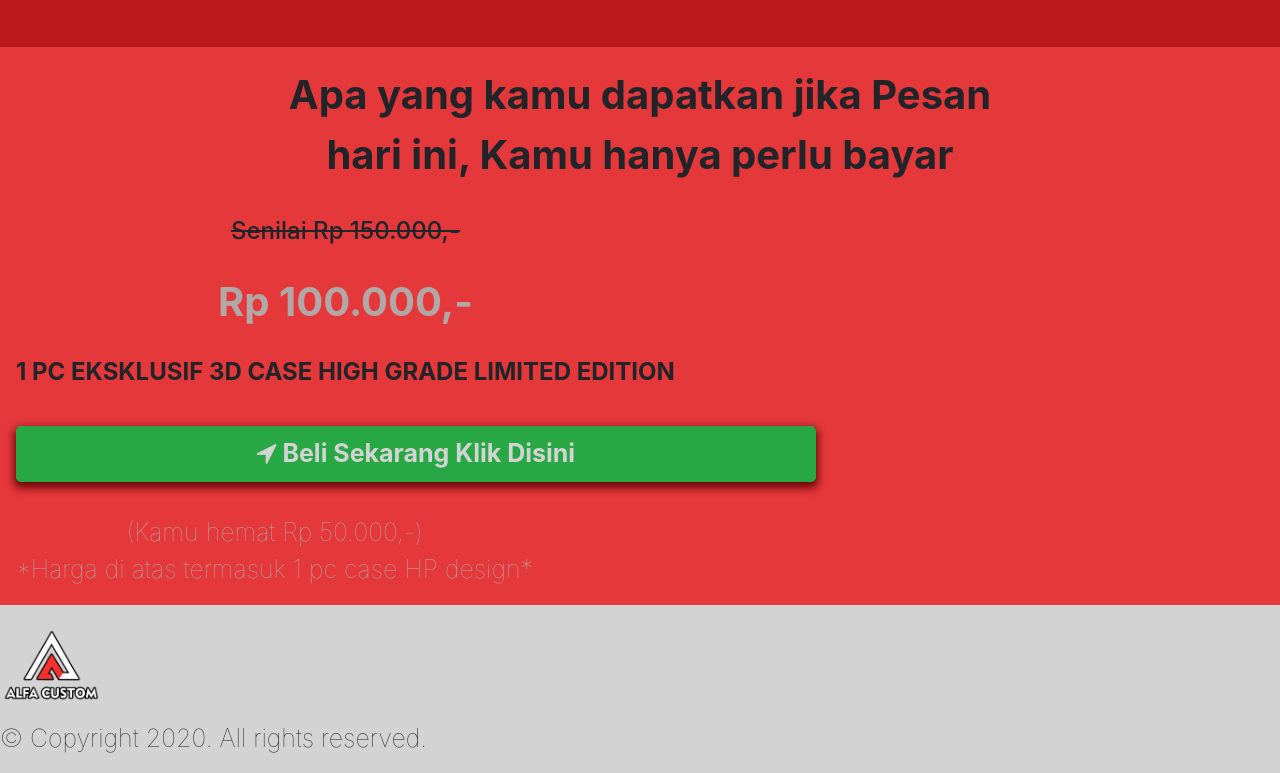
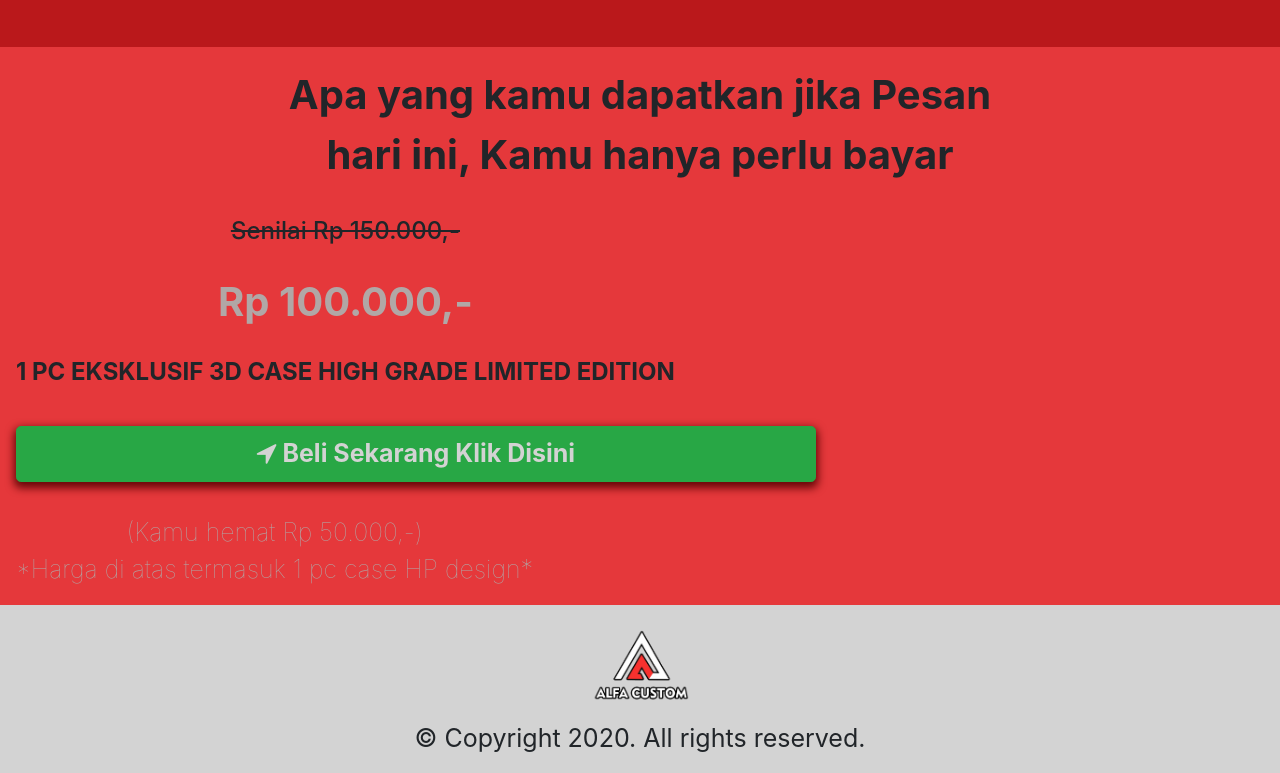
Before and after one commit to Rizzdd/Rizzdd.github.io, a plain HTML site: page index.html in a window 1280 px wide. Shown: the part 10170-10943 px from the top of the page. Drawn offline with nearby package versions, Linux system fonts and the light colour scheme.

Commit message:
Update index.html

```diff
--- a/index.html
+++ b/index.html
@@ -491,13 +491,13 @@
     <!-- footer -->
     <footer>
         <div class="container-fluid bg-light-gray" style="padding-top:15px;">
-            <div class="row">
-                <div class="d-flex align-items-center justify-content-center flex-column">
+            <div class="d-flex align-items-center justify-content-center flex-column">
+                <div class="pan2">
                     <img class="text-center img-fluid img-icon mx-auto d-block" src="./images/logo.png" alt="">
                 </div>
             </div>
-            <div class="row">
-                <div class="d-flex align-items-center justify-content-center flex-column">
+            <div class="d-flex align-items-center justify-content-center flex-column">
+                <div class="pan2">
                     <p class="text-center caption">© Copyright 2020. All rights reserved.</p>
                 </div>
             </div>
```
